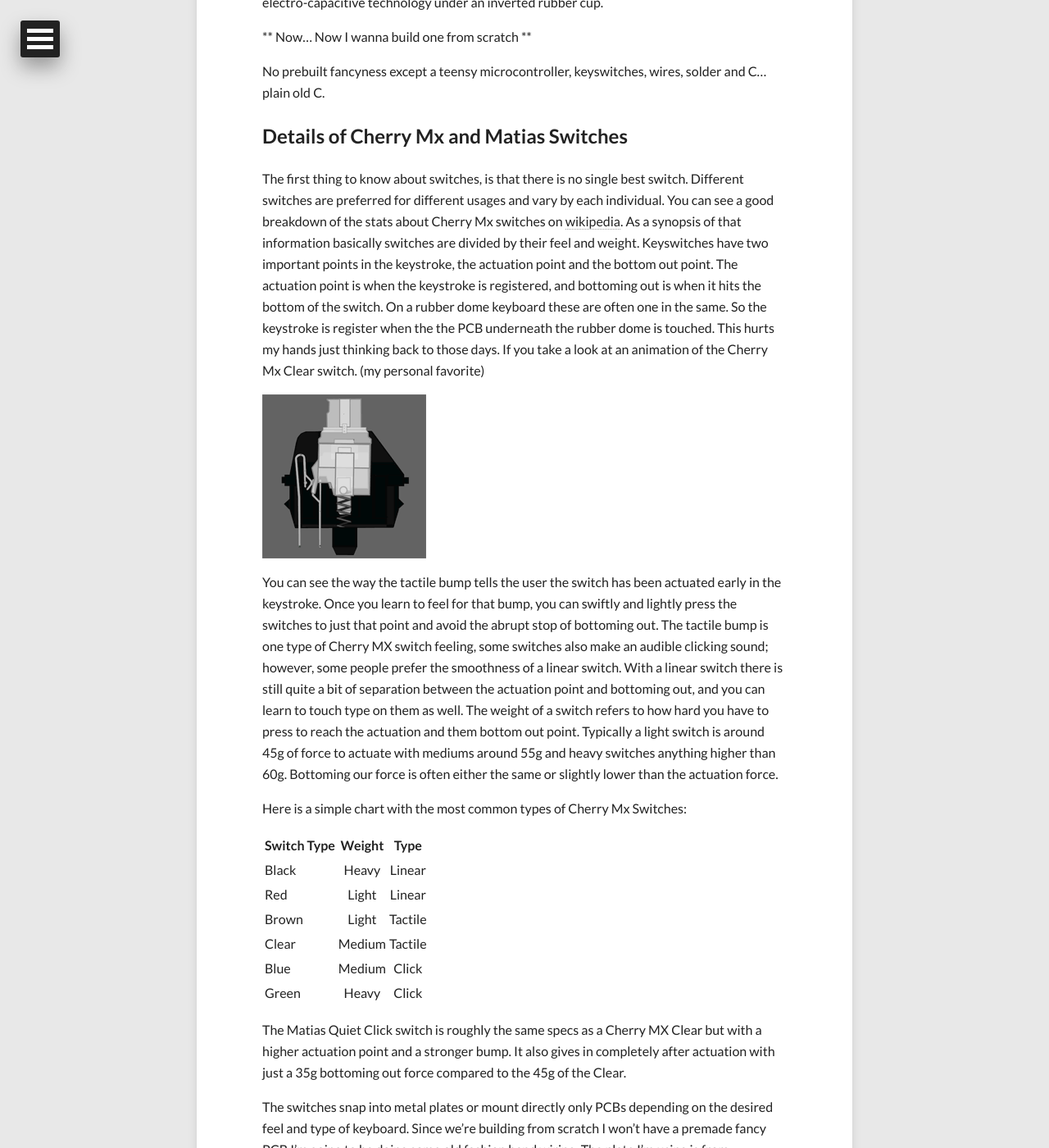
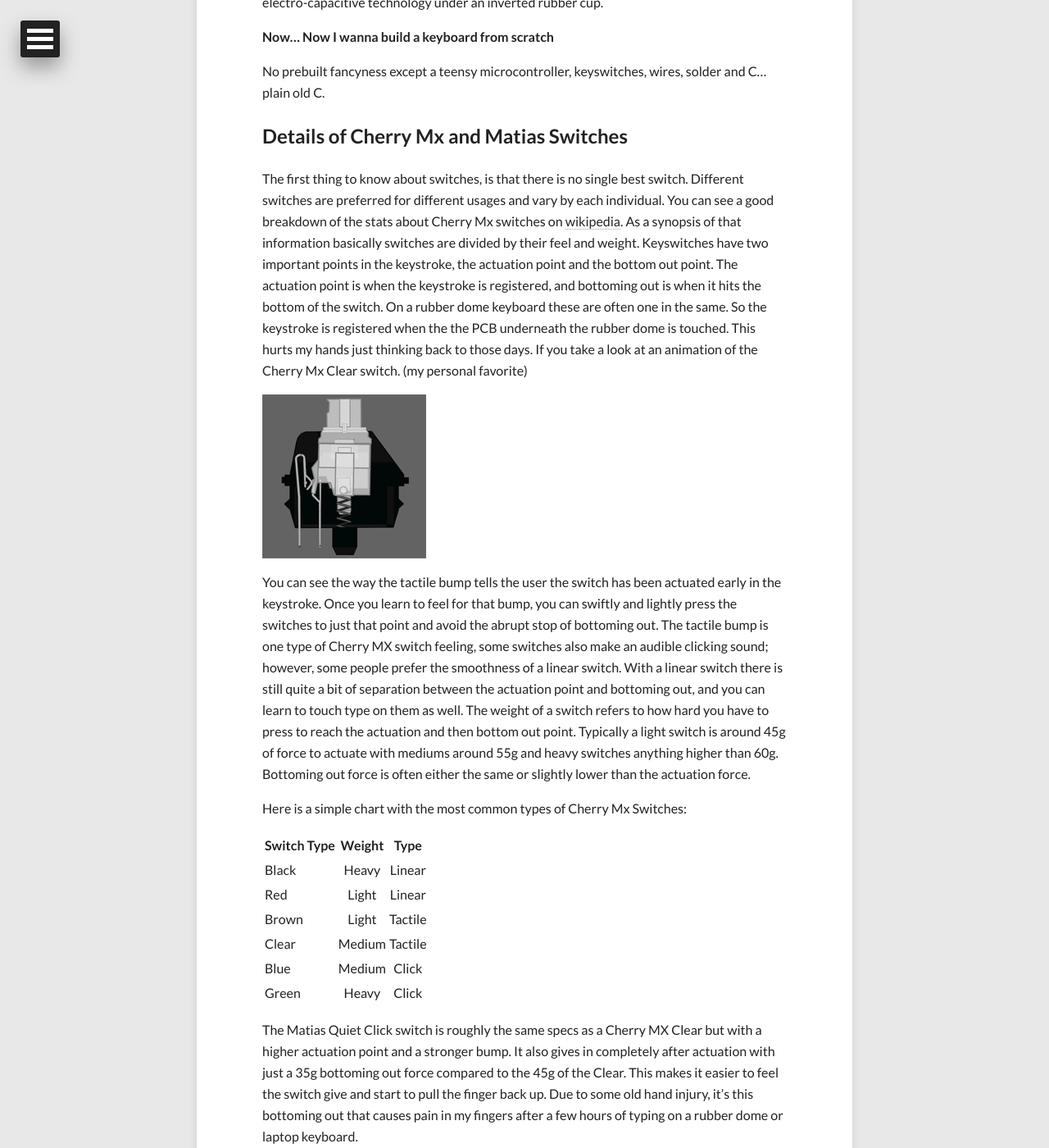
Before and after one commit to jasonamyers/jasonamyers.github.com, a Jekyll site: the page built from _posts/2015-04-30-building-a-keyboard-part-1.md, in a window 1280 px wide and 1400 px high, scrolled down 921 px. Shown: the whole window at 82% size. Built offline with Jekyll 4.4.1, drawn with Linux system fonts in a browser that asks for light colours; nearby versions of some CDN libraries; some of the changed text lies outside the part shown.

Commit message:
EDDITS
Signed-off-by: Jason Myers <jason@jasonamyers.com>

```diff
--- a/_posts/2015-04-30-building-a-keyboard-part-1.md
+++ b/_posts/2015-04-30-building-a-keyboard-part-1.md
@@ -29,7 +29,7 @@
 Gateron are Cherry Mx clones. Topre switches are a completely different type of
 switch that uses electro-capacitive technology under an inverted rubber cup.
 
-** Now... Now I wanna build one from scratch **
+**Now... Now I wanna build a keyboard from scratch**
 
 No prebuilt fancyness except a teensy microcontroller, keyswitches, wires,
 solder and C... plain old C.
@@ -46,7 +46,7 @@
 point and the bottom out point. The actuation point is when the keystroke is
 registered, and bottoming out is when it hits the bottom of the switch. On a
 rubber dome keyboard these are often one in the same. So the keystroke is
-register when the the PCB underneath the rubber dome is touched. This hurts my
+registered when the the PCB underneath the rubber dome is touched. This hurts my
 hands just thinking back to those days. If you take a look at an animation of
 the Cherry Mx Clear switch. (my personal favorite)
 
@@ -60,9 +60,9 @@
 prefer the smoothness of a linear switch. With a linear switch there is still
 quite a bit of separation between the actuation point and bottoming out, and you
 can learn to touch type on them as well. The weight of a switch refers to how
-hard you have to press to reach the actuation and them bottom out point.
+hard you have to press to reach the actuation and then bottom out point.
 Typically a light switch is around 45g of force to actuate with mediums around
-55g and heavy switches anything higher than 60g. Bottoming our force is often
+55g and heavy switches anything higher than 60g. Bottoming out force is often
 either the same or slightly lower than the actuation force.
 
 Here is a simple chart with the most common types of Cherry Mx Switches:
@@ -79,9 +79,11 @@
 The Matias Quiet Click switch is roughly the same specs as a Cherry MX Clear but
 with a higher actuation point and a stronger bump. It also gives in completely
 after actuation with just a 35g bottoming out force compared to the 45g of the
-Clear.
+Clear. This makes it easier to feel the switch give and start to pull the finger
+back up. Due to some old hand injury, it's this bottoming out that causes pain
+in my fingers after a few hours of typing on a rubber dome or laptop keyboard.
 
-The switches snap into metal plates or mount directly only PCBs depending on the
+The switches snap into metal plates or mount directly onto PCBs depending on the
 desired feel and type of keyboard. Since we're building from scratch I won't
 have a premade fancy PCB I'm going to be doing some old fashion hand wiring. The
 plate I'm using is from [Ortholinear Keyboards](http://www.ortholinearkeyboards.com)
@@ -94,12 +96,12 @@
 You might notice the the stems of these switch are a plus sign and kind of a
 translucent white colors. The plus sign is the standard for all Cherry Mx
 Switches, and the color tells me this is a Clear switch. (trust me on that one)
-On the switch to the left, it's two units which, so we have the keyswitch
+On the switch to the left, it's two units wide, so we have the keyswitch
 surrounded by a stabilizer. A stabilizer is used to make sure that a key presses
 down evenly no matter where on the key you press it. We've all had that weird
-space bard that never kinda pushed down awkwardly. (I'm looking at you Microsoft
-Ergo 4000!) There are several different types of stabilizers; however, these are
-a plate mount Cherry Mx stabilizer.
+space bar that kinda pushed down awkwardly. (I'm looking at you Microsoft
+Ergo 4000!) There are several different types of stabilizers; however, the ones
+pictures are a plate mounted Cherry Mx stabilizer.
 
 ![Disassembled Cherry Stabilizer]({{ site.url }}/assets/example-2.png)
 
@@ -138,3 +140,11 @@
 In the next part we'll talk about how keyboards work and how we're going to wire
 this beast up to our microcontroller. Part 3 will be all keyboard layouts and
 then it's about that C, and how we build the firmware for our device.
+
+I'll leave you with some of my previous keyboards during my misspent designer
+phase.
+
+![HHKB](http://imgur.com/0O8qEzA)
+![Eve Set](http://imgur.com/ItSUGTC)
+![Dolch Set](http://imgur.com/hq0YQJ2)
+![Dual Color](http://imgur.com/gP7AJom)
```
Also changed, not shown: other parts of _posts/2015-04-30-building-a-keyboard-part-1.md (+1 -1 lines).
